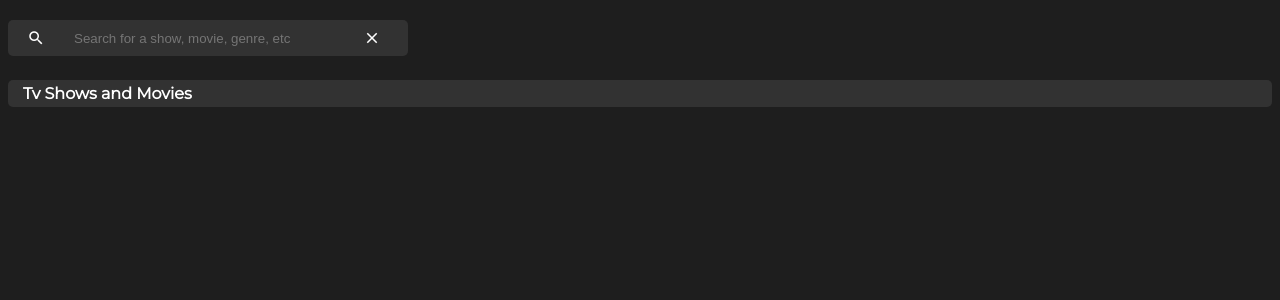
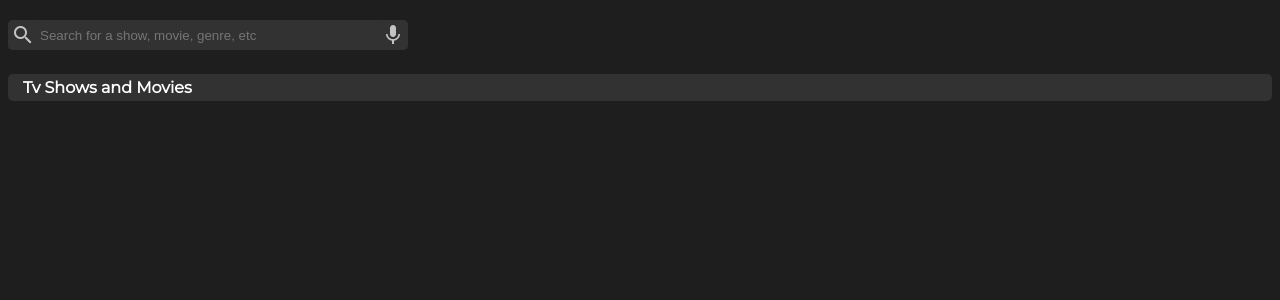
Before and after one commit to akilah-littlejohn/angular-ivy-mmojib, an Angular app: page / in a window 1280 px wide. Shown: the top 300 px of the page. Built offline with nearby package versions, Linux system fonts and the light colour scheme.

Commit message:
2 files modified

```diff
--- a/src/app/search/search.component.css
+++ b/src/app/search/search.component.css
@@ -8,8 +8,13 @@ form {
 }
 
 button {
-  margin: 0;
-  padding: 0;
+background-color: #323232;
+border: none;
+border-radius: 5px;
+padding: 3px;
+color:#C4C4C4
+
+
 }
 
 
@@ -18,8 +23,6 @@ input {
   outline-style: none;
   border: none;
   width: 400px;
-  color: #C4C4C4
-  ;
 }
 
 @media screen and (min-width: 738px){
--- a/src/app/search/search.component.html
+++ b/src/app/search/search.component.html
@@ -1,10 +1,10 @@
 <form action="#">
-  <button mat-button>
+  <button>
     <mat-icon>search</mat-icon>
   </button>
 
 <input type="search" name="" placeholder="Search for a show, movie, genre, etc">
-<button mat-button>
-  <mat-icon>close</mat-icon>
+<button>
+  <mat-icon>mic</mat-icon>
 </button>
 </form>
```
